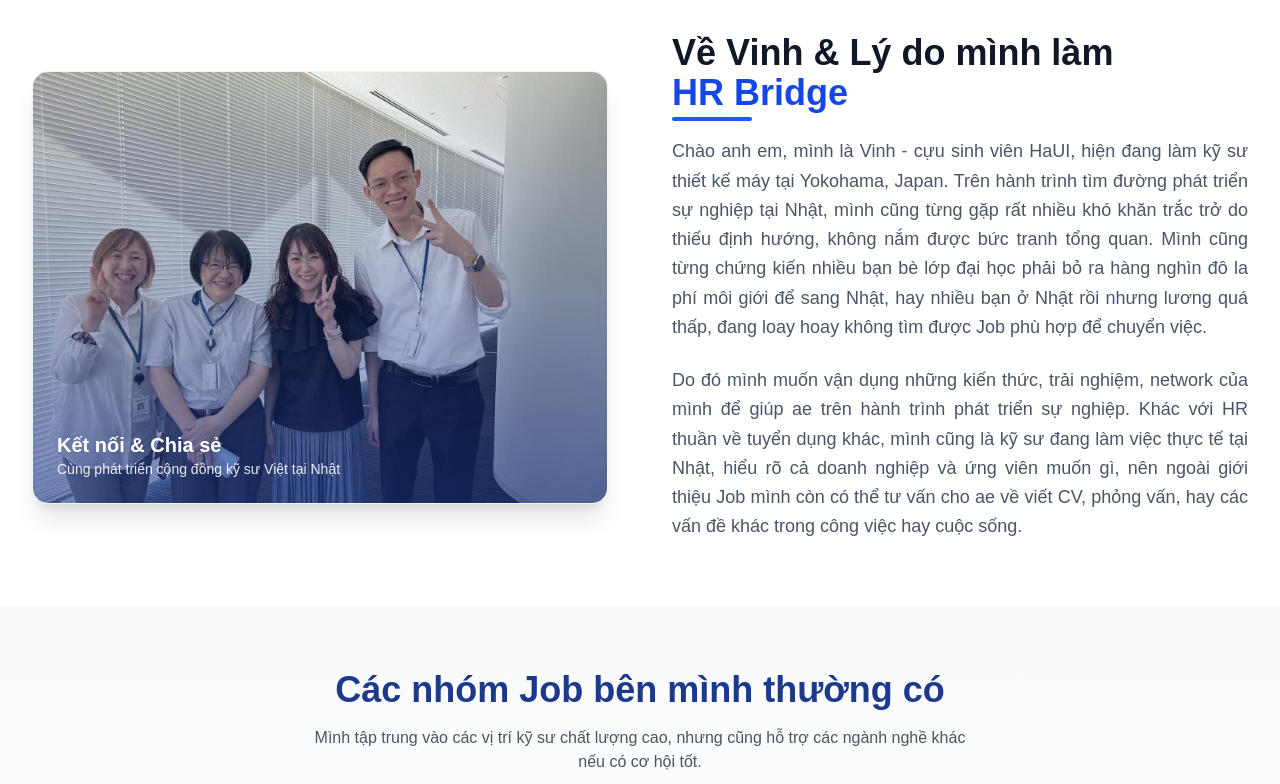
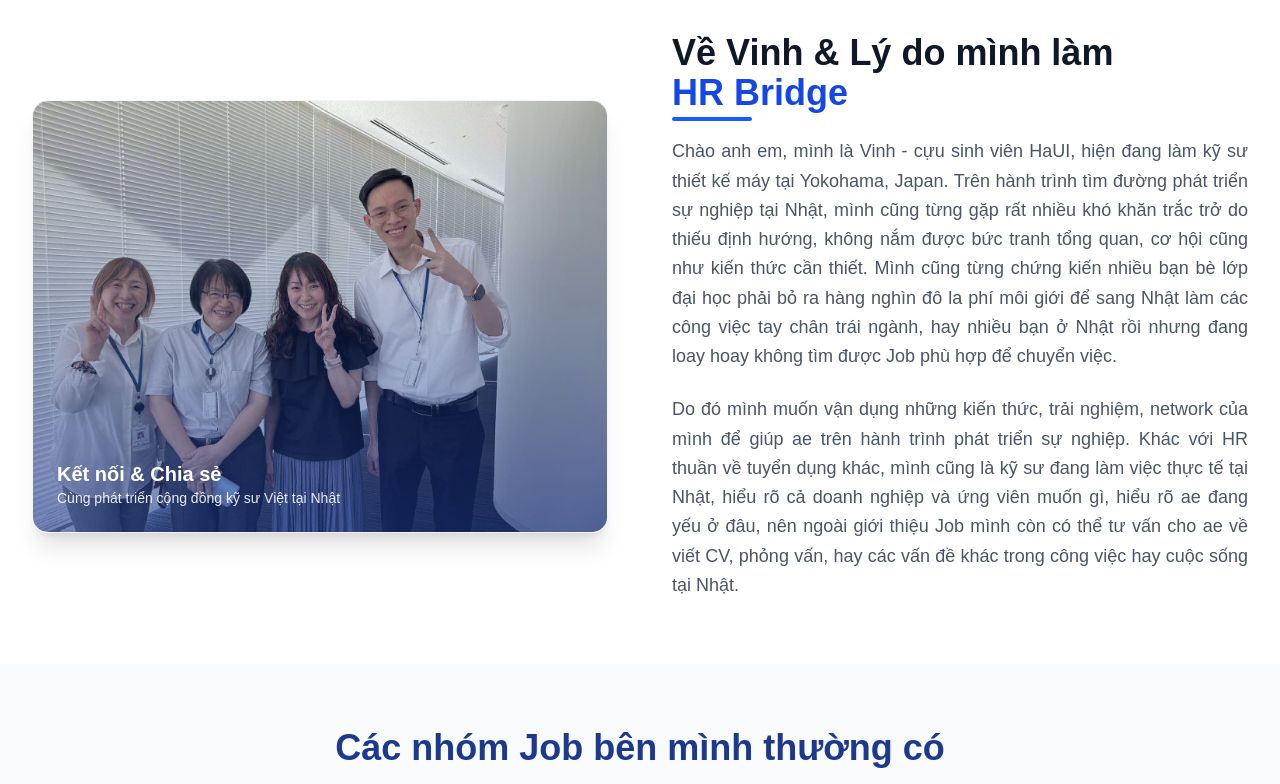
Before and after one commit to vinhcongtu/vinh-japan-web, a Next.js app: page / in a window 1280 px wide. Shown: the part 645-1429 px from the top of the page. Built offline with nearby package versions, Linux system fonts and the light colour scheme.

Commit message:
About.tsx

```diff
--- a/components/About.tsx
+++ b/components/About.tsx
@@ -35,10 +35,10 @@
 
                         <div className="space-y-6 text-gray-600 text-lg leading-relaxed text-justify">
                             <p>
-                                Chào anh em, mình là Vinh - cựu sinh viên HaUI, hiện đang làm kỹ sư thiết kế máy tại Yokohama, Japan. Trên hành trình tìm đường phát triển sự nghiệp tại Nhật, mình cũng từng gặp rất nhiều khó khăn trắc trở do thiếu định hướng, không nắm được bức tranh tổng quan. Mình cũng từng chứng kiến nhiều bạn bè lớp đại học phải bỏ ra hàng nghìn đô la phí môi giới để sang Nhật, hay nhiều bạn ở Nhật rồi nhưng lương quá thấp, đang loay hoay không tìm được Job phù hợp để chuyển việc.
+                                Chào anh em, mình là Vinh - cựu sinh viên HaUI, hiện đang làm kỹ sư thiết kế máy tại Yokohama, Japan. Trên hành trình tìm đường phát triển sự nghiệp tại Nhật, mình cũng từng gặp rất nhiều khó khăn trắc trở do thiếu định hướng, không nắm được bức tranh tổng quan, cơ hội cũng như kiến thức cần thiết. Mình cũng từng chứng kiến nhiều bạn bè lớp đại học phải bỏ ra hàng nghìn đô la phí môi giới để sang Nhật làm các công việc tay chân trái ngành, hay nhiều bạn ở Nhật rồi nhưng đang loay hoay không tìm được Job phù hợp để chuyển việc.
                             </p>
                             <p>
-                                Do đó mình muốn vận dụng những kiến thức, trải nghiệm, network của mình để giúp ae trên hành trình phát triển sự nghiệp. Khác với HR thuần về tuyển dụng khác, mình cũng là kỹ sư đang làm việc thực tế tại Nhật, hiểu rõ cả doanh nghiệp và ứng viên muốn gì, nên ngoài giới thiệu Job mình còn có thể tư vấn cho ae về viết CV, phỏng vấn, hay các vấn đề khác trong công việc hay cuộc sống.
+                                Do đó mình muốn vận dụng những kiến thức, trải nghiệm, network của mình để giúp ae trên hành trình phát triển sự nghiệp. Khác với HR thuần về tuyển dụng khác, mình cũng là kỹ sư đang làm việc thực tế tại Nhật, hiểu rõ cả doanh nghiệp và ứng viên muốn gì, hiểu rõ ae đang yếu ở đâu, nên ngoài giới thiệu Job mình còn có thể tư vấn cho ae về viết CV, phỏng vấn, hay các vấn đề khác trong công việc hay cuộc sống tại Nhật.
                             </p>
                         </div>
                     </div>
```
